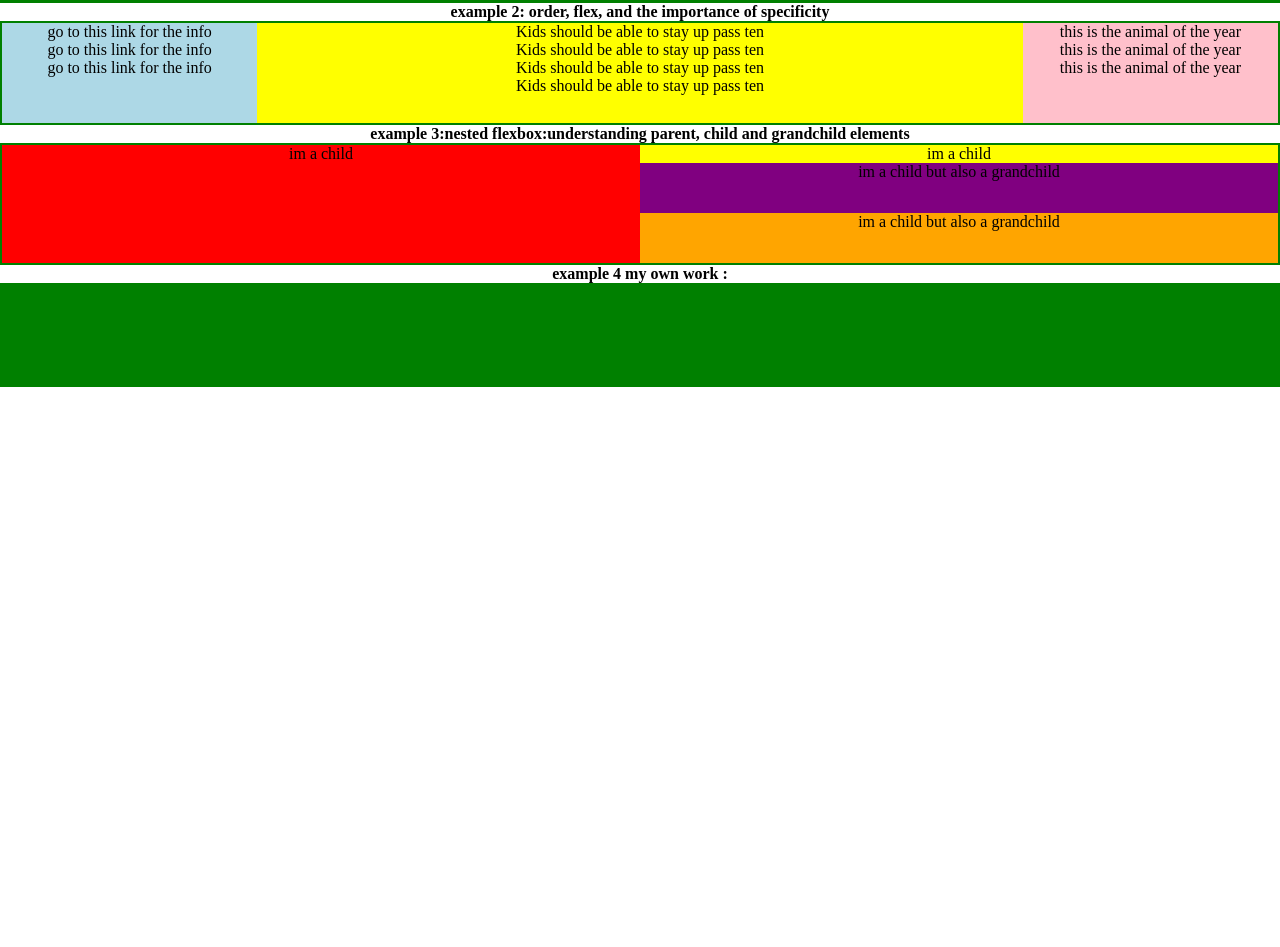
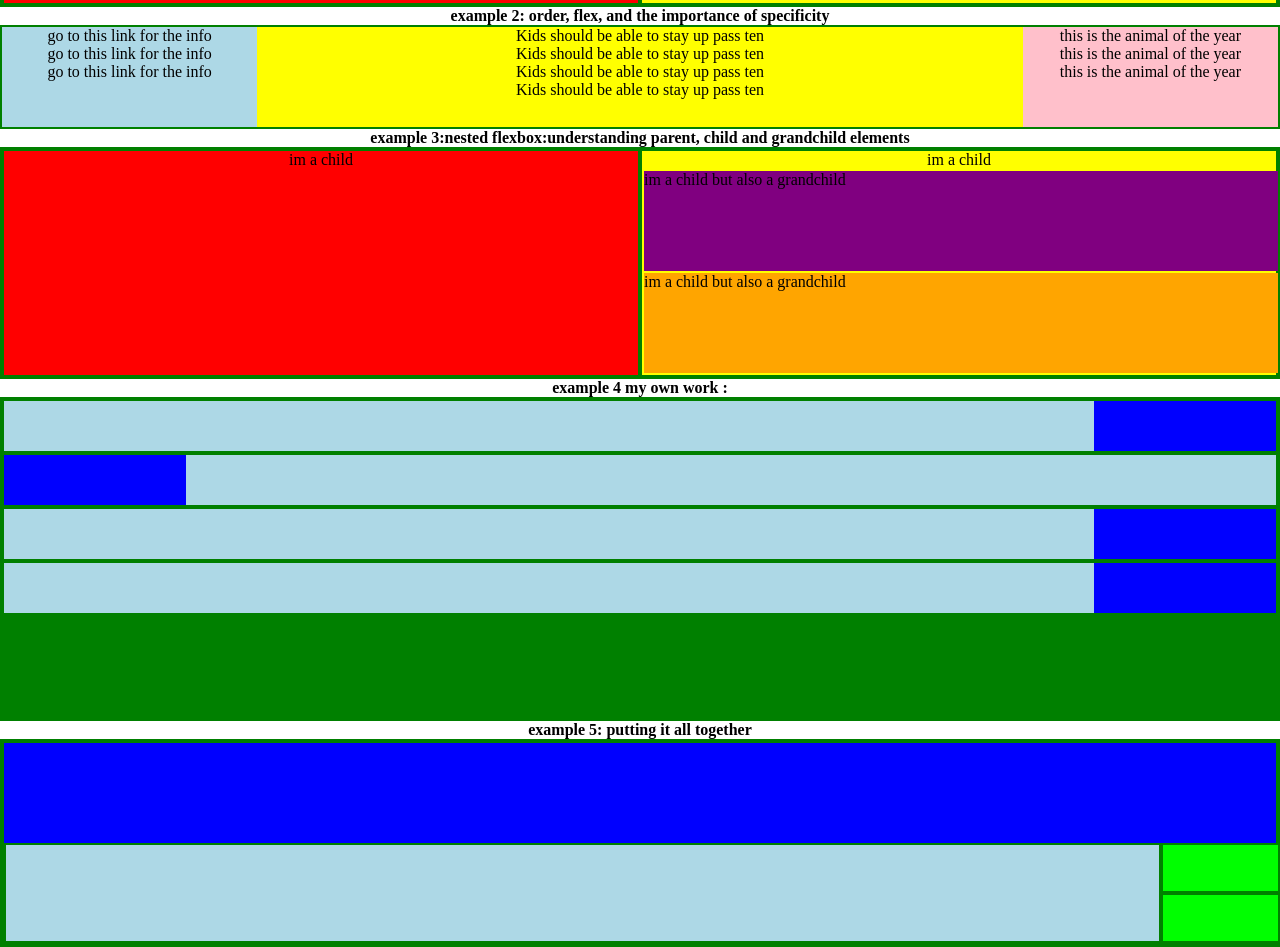
Before and after one commit to brice1233/flexboxlayouts, a plain HTML site: page index.html in a window 1280 px wide. Shown: the part 156-1103 px from the top of the page. Before the commit the page ends 800 px from the top, so only its background shows below. Drawn offline with Linux system fonts and the light colour scheme.

Commit message:
more added work

```diff
--- a/index.html
+++ b/index.html
@@ -82,6 +82,56 @@
         <div class="dark">
         </div>
     </div>
+    <div class="row">
+        <div class="light">
+        </div>
+        <div class="dark">
+
+        </div>
+    </div>
+</div>
+<div class="parent example5">
+<div class="yellowline">
+
+</div>
+    <div class="bars">
+        <div class="bar">
+
+        </div>
+        <div class="bar">
+
+        </div>
+        <div class="bar">
+
+        </div>
+        <div class="bar">
+
+        </div>
+    </div>
+</div>
+<h4>example 5: putting it all together</h4>
+<div class="parent example5">
+    <div class="red child1">
+
+    </div>
+    <div class="child2">
+        <div class="darkblue">
+
+        </div>
+        <div class="grandchild">
+            <div class="lightblue">
+
+            </div>
+            <div class="g-grandchild">
+                <div class="lime">
+
+                </div>
+                <div class="lime">
+
+                </div>
+            </div>
+        </div>
+    </div>
 </div>
 </body>
 </html>
--- a/style.css
+++ b/style.css
@@ -50,3 +50,75 @@ align-items: stretch;
 .orange{
     background-color:orange;
 }
+.row{
+    display:flex;
+    flex-direction: row;
+    margin:2px ;
+}
+.example4{
+    flex-direction: column;
+}
+.light{
+    background-color:lightblue;
+    min-height: 50px;
+    min-width: 50px;
+    flex:6;
+}
+.dark{
+background-color:blue;
+    min-height: 10px;
+    min-width: 10px;
+    flex:1;
+}
+.example5{
+  flex-direction:column;
+}
+.yellowline{
+
+}
+.child{
+    min-height: 100px;
+    min-width: 100px;
+    flex:1;
+    margin: 2px;
+}
+.child2{
+    min-height:100px;
+    min-width:100px;
+    flex:3;
+    margin:2px;
+    flex-direction: column;
+}
+.darkblue{
+    background-color: blue;
+    min-height: 100px;
+    width:100%;
+    flex:1;
+}
+.grandchild{
+    min-height: 100px;
+    width: 100%;
+    flex:1;
+    display:flex;
+    flex-direction: row;
+}
+.lightblue{
+background-color:lightblue;
+    min-height: 50px;
+    width: 1000%;
+    margin:2px;
+}
+.g-grandchild{
+    min-height: 50px;
+    width: 100%;
+    display:flex;
+    flex-direction:column;
+    justify-content: space-between;
+}
+.lime{
+    background-color: lime;
+    width:100%;
+    height:40px;
+    margin: 2px;
+    flex:1;
+}
```
